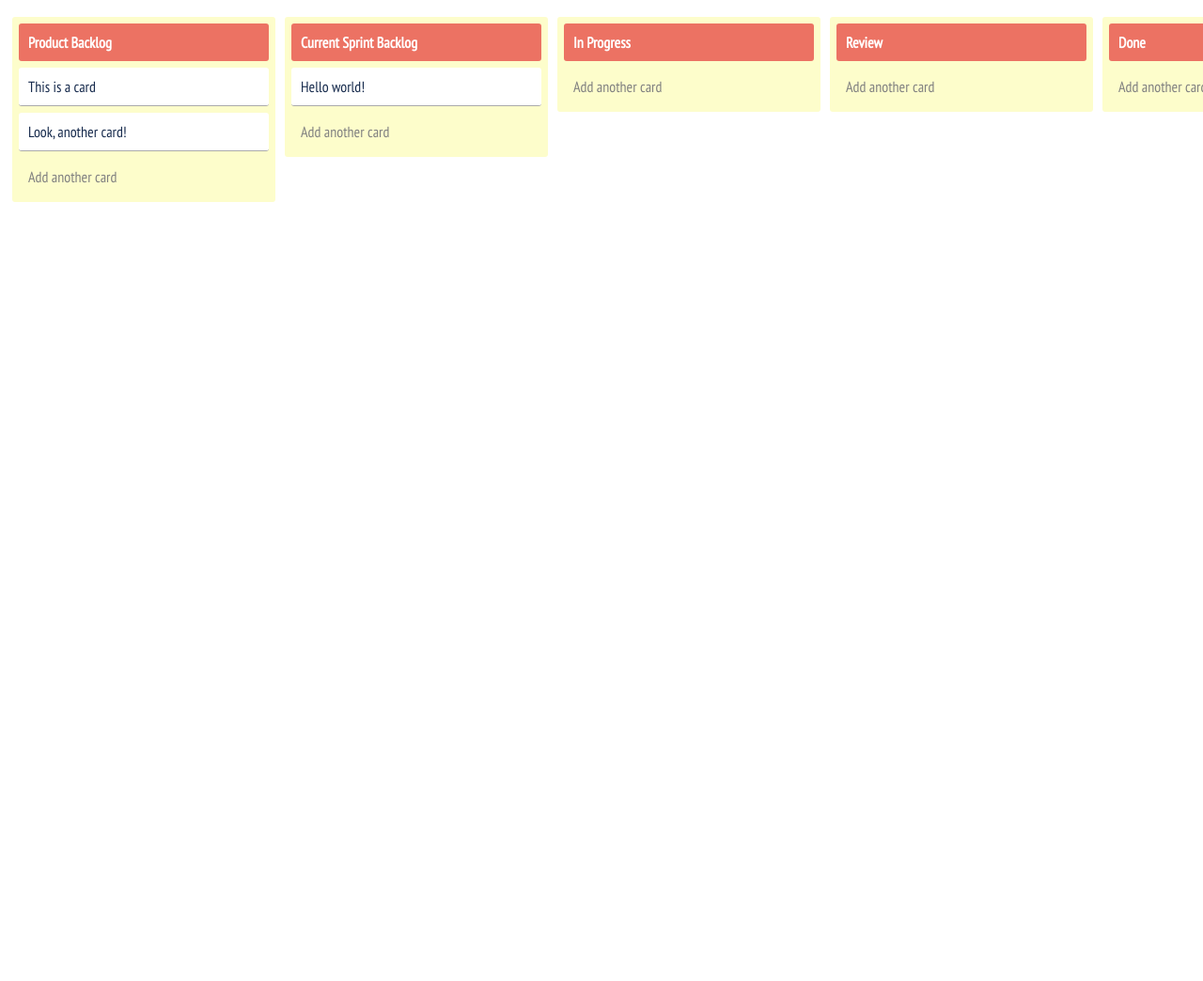
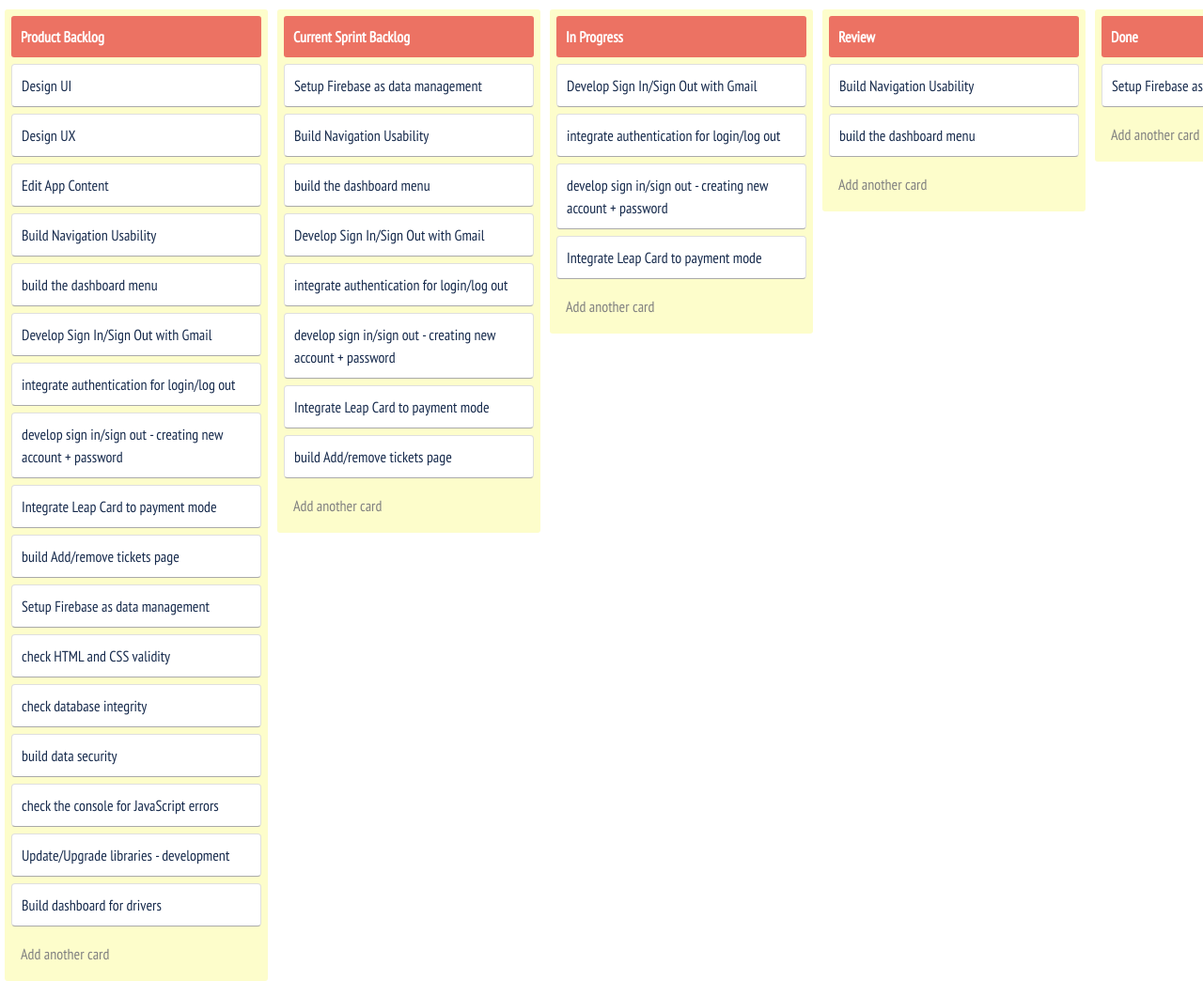
Before and after one commit to laysame/csp-ps_ca3, a plain HTML site: page index.html in a window 1280 px wide. Shown: the top 1044 px of the page at 94% size. Before the commit the page ends 800 px from the top, so only its background shows below. Drawn offline with nearby package versions, Linux system fonts and the light colour scheme.

Commit message:
Added all cards content - Product backlog, Current Sprint Backlog, In progress, Review, Done and Additional Resources

```diff
--- a/index.html
+++ b/index.html
@@ -1,56 +1,158 @@
 <!DOCTYPE html>
-<html lang="en" >
+<html lang="en">
 <head>
     <meta charset="UTF-8">
     <title>CodePen - Trello Clone</title>
+    <link href="https://cdn.jsdelivr.net/npm/bootstrap@5.1.3/dist/css/bootstrap.min.css" rel="stylesheet"
+          integrity="sha384-1BmE4kWBq78iYhFldvKuhfTAU6auU8tT94WrHftjDbrCEXSU1oBoqyl2QvZ6jIW3" crossorigin="anonymous">
     <link rel="stylesheet" href="./style.css">
     <script src="https://kit.fontawesome.com/c3efa8fd74.js" crossorigin="anonymous"></script>
 </head>
 <body>
-<!-- partial:index.partial.html -->
 <div id="main">
     <div class="list">
-    <div class="title removable editable">Product Backlog</div>
+        <div class="title removable editable">Product Backlog </div>
+        <!-- backlog items -->
         <div class="content">
-      <div class="card removable editable">This is a card</div>
-      <div class="card removable editable" style="">Look, another card!</div>
+            <div class="card removable editable" style="">Design UI</div>
+        </div>
+        <div class="content">
+            <div class="card removable editable" style="">Design UX</div>
+        </div>
+        <div class="content">
+            <div class="card removable editable" style="">Edit App Content</div>
+        </div>
+        <div class="content">
+            <div class="card removable editable" style="">Build Navigation Usability</div>
+        </div>
+        <div class="content">
+            <div class="card removable editable" style="">build the dashboard menu</div>
+        </div>
+        <div class="content">
+            <div class="card removable editable" style="">Develop Sign In/Sign Out with Gmail</div>
+        </div>
+        <div class="content">
+            <div class="card removable editable" style="">integrate authentication for login/log out</div>
+        </div>
+        <div class="content">
+            <div class="card removable editable" style="">develop sign in/sign out - creating new account + password
+            </div>
+        </div>
+        <div class="content">
+            <div class="card removable editable" style="">Integrate Leap Card to payment mode</div>
+        </div>
+        <div class="content">
+            <div class="card removable editable" style="">build Add/remove tickets page</div>
+        </div>
+        <div class="content">
+            <div class="card removable editable" style="">Setup Firebase as data management</div>
+        </div>
+        <div class="content">
+            <div class="card removable editable" style="">check HTML and CSS validity</div>
+        </div>
+        <div class="content">
+            <div class="card removable editable" style="">check database integrity</div>
+        </div>
+        <div class="content">
+            <div class="card removable editable" style="">build data security</div>
+        </div>
+        <div class="content">
+            <div class="card removable editable" style="">check the console for JavaScript errors</div>
+        </div>
+        <div class="content">
+            <div class="card removable editable" style="">Update/Upgrade libraries - development</div>
+        </div>
+        <div class="content">
+            <div class="card removable editable" style="">Build dashboard for drivers</div>
+        </div>
+        <div class="add-card editable">Add another card</div>
+    </div>
+    <!-- current sprint items -->
+    <div class="list">
+        <div class="title removable editable">Current Sprint Backlog</div>
+        <div class="content">
+            <div class="card removable editable" style="">Setup Firebase as data management</div>
+        </div>
+        <div class="content">
+            <div class="card removable editable" style="">Build Navigation Usability</div>
+        </div>
+        <div class="content">
+            <div class="card removable editable" style="">build the dashboard menu</div>
+        </div>
+        <div class="content">
+            <div class="card removable editable" style="">Develop Sign In/Sign Out with Gmail</div>
+        </div>
+        <div class="content">
+            <div class="card removable editable" style="">integrate authentication for login/log out</div>
+        </div>
+        <div class="content">
+            <div class="card removable editable" style="">develop sign in/sign out - creating new account + password
+            </div>
+        </div>
+        <div class="content">
+            <div class="card removable editable" style="">Integrate Leap Card to payment mode</div>
+        </div>
+        <div class="content">
+            <div class="card removable editable" style="">build Add/remove tickets page</div>
+        </div>
+        <div class="add-card editable">Add another card</div>
+    </div>
+    <!-- in progress items -->
+
+    <div class="list">
+        <div class="title removable editable">In Progress</div>
+
+        <div class="content">
+            <div class="card removable editable" style="">Develop Sign In/Sign Out with Gmail</div>
+        </div>
+        <div class="content">
+            <div class="card removable editable" style="">integrate authentication for login/log out</div>
+        </div>
+        <div class="content">
+            <div class="card removable editable" style="">develop sign in/sign out - creating new account + password
+            </div>
+        </div>
+        <div class="content">
+            <div class="card removable editable" style="">Integrate Leap Card to payment mode</div>
+        </div>
+
+        <div class="add-card editable">Add another card</div>
+    </div>
+    <!-- review items -->
+    <div class="list">
+        <div class="title removable editable"> Review</div>
+        <div class="content">
+            <div class="card removable editable" style="">Build Navigation Usability</div>
+        </div>
+        <div class="content">
+            <div class="card removable editable" style="">build the dashboard menu</div>
         </div>
         <div class="add-card editable">Add another card</div>
     </div>
     <div class="list">
-    <div class="title removable editable">Current Sprint Backlog</div>
+        <div class="title removable editable">Done</div>
         <div class="content">
-      <div class="card removable editable">Hello world!</div>
+            <div class="card removable editable" style="">Setup Firebase as data management</div>
         </div>
         <div class="add-card editable">Add another card</div>
     </div>
     <div class="list">
-    <div class="title removable editable">In Progress</div>
-    <div class="content"></div>
+        <div class="title removable editable">Additional Resources</div>
+        <div class="content">
+            <div class="card removable editable" style="">Testing, Review and Launch</div>
+        </div>
+        <div class="content">
+            <div class="card removable editable" style="">Maintenance</div>
+        </div>
         <div class="add-card editable">Add another card</div>
     </div>
-  <div class="list">
-    <div class="title removable editable">Review</div>
-    <div class="content"></div>
-    <div class="add-card editable">Add another card</div>
-  </div>
-  <div class="list">
-    <div class="title removable editable">Done</div>
-    <div class="content"></div>
-    <div class="add-card editable">Add another card</div>
-  </div>
-  <div class="list">
-    <div class="title removable editable">Additional Resources</div>
-    <div class="content"></div>
-    <div class="add-card editable">Add another card</div>
-  </div>
-</div>
-
     <div class="add-list">
         <div class="title editable">Add another list</div>
     </div>
+</div>
 <!-- partial -->
-  <script src='https://cdn.jsdelivr.net/npm/sortablejs@latest/Sortable.min.js'></script><script  src="./script.js"></script>
+<script src='https://cdn.jsdelivr.net/npm/sortablejs@latest/Sortable.min.js'></script>
+<script src="./script.js"></script>
 
 </body>
 </html>
```
Lines whose indentation alone changed are shown as unchanged.
